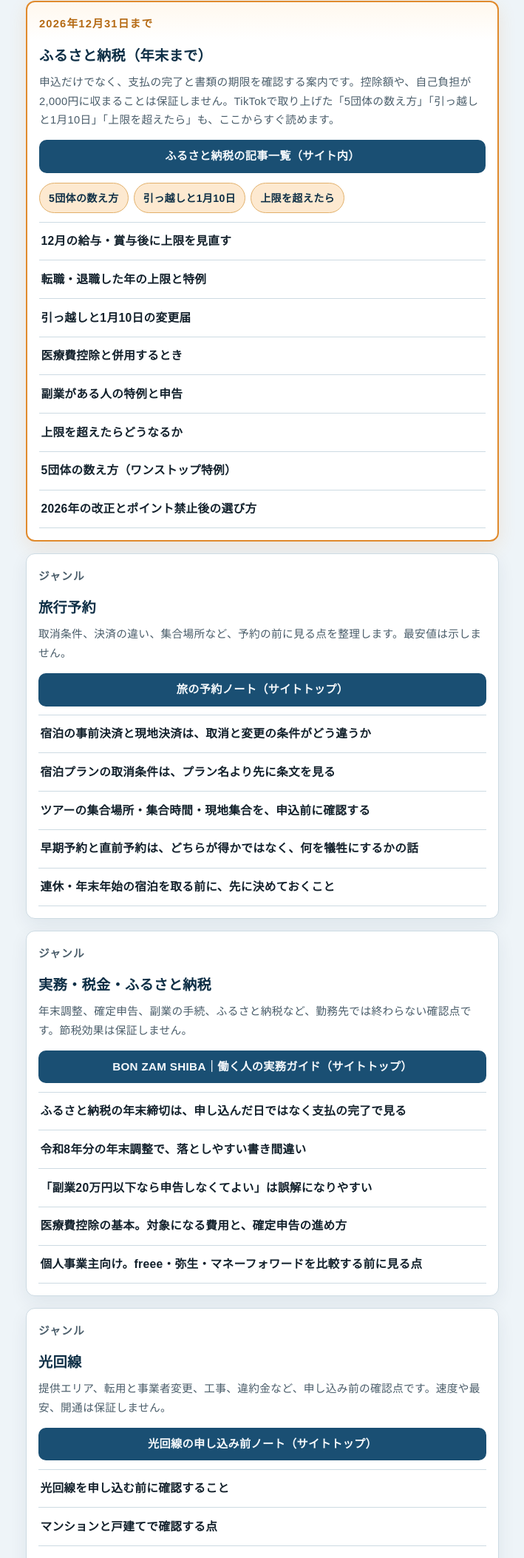
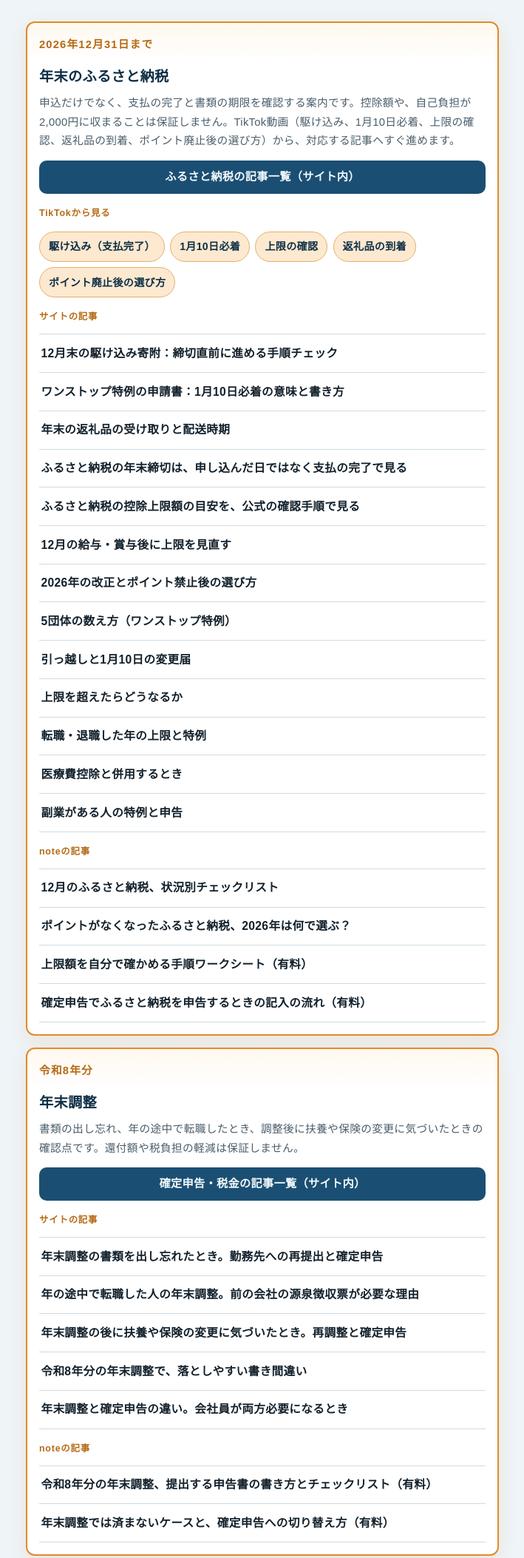
Before and after one commit to ats-business-hub/links, a plain HTML site: page index.html in a window 1280 px wide. Shown: the part 420-2526 px from the top of the page at 74% size, without its empty margins (285-994 px from the left). Drawn offline with Linux system fonts and the light colour scheme.

Commit message:
リンクまとめの先頭に、年末のふるさと納税と年末調整の案内を置く
今日公開した実務ガイドとnoteの記事へ案内する。TikTok動画14〜18のテーマから対応記事へ進めるようにした。アフィリエイトリンクは置かない。?from=tiktok などの計測は維持する。

```diff
--- a/index.html
+++ b/index.html
@@ -4,10 +4,10 @@
   <meta charset="utf-8">
   <meta name="viewport" content="width=device-width, initial-scale=1">
   <title>リンクまとめ｜申し込み前の確認ノート</title>
-  <meta name="description" content="旅行予約、光回線、仕事の手続、IT転職、オンラインスクール、保険相談、投資の学びなど、申し込み前の確認点をまとめた無料ガイドへの案内ページです。行き先の記事には広告（PR）が含まれることがあります。効果や得は保証しません。">
+  <meta name="description" content="年末のふるさと納税と年末調整、旅行予約、光回線、仕事の手続など、申し込み前の確認点をまとめた無料ガイドへの案内ページです。行き先の記事には広告（PR）が含まれることがあります。効果や得は保証しません。">
   <meta name="robots" content="index,follow">
   <meta property="og:title" content="リンクまとめ｜申し込み前の確認ノート">
-  <meta property="og:description" content="旅行予約、光回線、仕事の手続、IT転職、オンラインスクール、保険相談、投資の学びなど、申し込み前の確認点をまとめた無料ガイドへの案内です。広告（PR）を含むことがあります。効果や得は保証しません。">
+  <meta property="og:description" content="年末のふるさと納税と年末調整など、申し込み前の確認点をまとめた無料ガイドへの案内です。広告（PR）を含むことがあります。効果や得は保証しません。">
   <meta property="og:type" content="website">
   <meta property="og:url" content="https://ats-business-hub.github.io/links/">
   <link rel="canonical" href="https://ats-business-hub.github.io/links/">
@@ -35,14 +35,15 @@
   <div class="hero">
     <div class="wrap">
       <h1>申し込み前の確認ノート</h1>
-      <p class="lede">年末までのふるさと納税、旅行の予約、光回線、仕事の手続、IT転職、オンラインスクール、保険の相談、投資の学びについて、公式の案内をもとに確認点を整理した無料ガイドです。気になるジャンルからお進みください。</p>
+      <p class="lede">年末のふるさと納税と年末調整、旅行の予約、光回線、仕事の手続、IT転職、オンラインスクール、保険の相談、投資の学びについて、公式の案内をもとに確認点を整理した無料ガイドです。控除額や還付は保証しません。気になるジャンルからお進みください。</p>
     </div>
   </div>
 
   <nav class="jump" aria-label="ジャンル">
     <div class="wrap">
       <ul>
-        <li><a href="#furusato">ふるさと納税</a></li>
+        <li><a href="#furusato">年末のふるさと納税</a></li>
+        <li><a href="#nenmatsu">年末調整</a></li>
         <li><a href="#travel">旅行予約</a></li>
         <li><a href="#jitsumu">実務・税金</a></li>
         <li><a href="#hikari">光回線</a></li>
@@ -60,24 +61,62 @@
       <section class="genre genre-featured" id="furusato">
         <header class="genre-head">
           <p class="kicker">2026年12月31日まで</p>
-          <h2>ふるさと納税（年末まで）</h2>
-          <p>申込だけでなく、支払の完了と書類の期限を確認する案内です。控除額や、自己負担が2,000円に収まることは保証しません。TikTokで取り上げた「5団体の数え方」「引っ越しと1月10日」「上限を超えたら」も、ここからすぐ読めます。</p>
+          <h2>年末のふるさと納税</h2>
+          <p>申込だけでなく、支払の完了と書類の期限を確認する案内です。控除額や、自己負担が2,000円に収まることは保証しません。TikTok動画（駆け込み、1月10日必着、上限の確認、返礼品の到着、ポイント廃止後の選び方）から、対応する記事へすぐ進めます。</p>
           <a class="site-top" href="https://ats-business-hub.github.io/jitsumu-guide/categories/furusato/">ふるさと納税の記事一覧（サイト内）</a>
         </header>
-        <ul class="topic-chips" aria-label="よく見られる確認点">
-          <li><a href="https://ats-business-hub.github.io/jitsumu-guide/articles/furusato-onestop/">5団体の数え方</a></li>
-          <li><a href="https://ats-business-hub.github.io/jitsumu-guide/articles/furusato-hikkoshi/">引っ越しと1月10日</a></li>
-          <li><a href="https://ats-business-hub.github.io/jitsumu-guide/articles/furusato-jogen-koeta/">上限を超えたら</a></li>
+        <p class="list-label">TikTokから見る</p>
+        <ul class="topic-chips" aria-label="TikTok動画から見る確認点">
+          <li><a href="https://ats-business-hub.github.io/jitsumu-guide/articles/furusato-kakekomi/">駆け込み（支払完了）</a></li>
+          <li><a href="https://ats-business-hub.github.io/jitsumu-guide/articles/furusato-onestop-shinseisho/">1月10日必着</a></li>
+          <li><a href="https://ats-business-hub.github.io/jitsumu-guide/articles/furusato-12gatsu-jogen/">上限の確認</a></li>
+          <li><a href="https://ats-business-hub.github.io/jitsumu-guide/articles/furusato-henrei-uketori/">返礼品の到着</a></li>
+          <li><a href="https://ats-business-hub.github.io/jitsumu-guide/articles/furusato-2026-kaisei/">ポイント廃止後の選び方</a></li>
         </ul>
+        <p class="list-label">サイトの記事</p>
         <ul class="articles">
+          <li><a href="https://ats-business-hub.github.io/jitsumu-guide/articles/furusato-kakekomi/">12月末の駆け込み寄附：締切直前に進める手順チェック</a></li>
+          <li><a href="https://ats-business-hub.github.io/jitsumu-guide/articles/furusato-onestop-shinseisho/">ワンストップ特例の申請書：1月10日必着の意味と書き方</a></li>
+          <li><a href="https://ats-business-hub.github.io/jitsumu-guide/articles/furusato-henrei-uketori/">年末の返礼品の受け取りと配送時期</a></li>
+          <li><a href="https://ats-business-hub.github.io/jitsumu-guide/articles/furusato-shimekiri/">ふるさと納税の年末締切は、申し込んだ日ではなく支払の完了で見る</a></li>
+          <li><a href="https://ats-business-hub.github.io/jitsumu-guide/articles/furusato-jogen/">ふるさと納税の控除上限額の目安を、公式の確認手順で見る</a></li>
           <li><a href="https://ats-business-hub.github.io/jitsumu-guide/articles/furusato-12gatsu-jogen/">12月の給与・賞与後に上限を見直す</a></li>
+          <li><a href="https://ats-business-hub.github.io/jitsumu-guide/articles/furusato-2026-kaisei/">2026年の改正とポイント禁止後の選び方</a></li>
+          <li><a href="https://ats-business-hub.github.io/jitsumu-guide/articles/furusato-onestop/">5団体の数え方（ワンストップ特例）</a></li>
+          <li><a href="https://ats-business-hub.github.io/jitsumu-guide/articles/furusato-hikkoshi/">引っ越しと1月10日の変更届</a></li>
+          <li><a href="https://ats-business-hub.github.io/jitsumu-guide/articles/furusato-jogen-koeta/">上限を超えたらどうなるか</a></li>
           <li><a href="https://ats-business-hub.github.io/jitsumu-guide/articles/furusato-tenshoku-taishoku/">転職・退職した年の上限と特例</a></li>
-          <li><a href="https://ats-business-hub.github.io/jitsumu-guide/articles/furusato-hikkoshi/">引っ越しと1月10日の変更届</a></li>
           <li><a href="https://ats-business-hub.github.io/jitsumu-guide/articles/furusato-iryouhi-heiyo/">医療費控除と併用するとき</a></li>
           <li><a href="https://ats-business-hub.github.io/jitsumu-guide/articles/furusato-fukugyo/">副業がある人の特例と申告</a></li>
-          <li><a href="https://ats-business-hub.github.io/jitsumu-guide/articles/furusato-jogen-koeta/">上限を超えたらどうなるか</a></li>
-          <li><a href="https://ats-business-hub.github.io/jitsumu-guide/articles/furusato-onestop/">5団体の数え方（ワンストップ特例）</a></li>
-          <li><a href="https://ats-business-hub.github.io/jitsumu-guide/articles/furusato-2026-kaisei/">2026年の改正とポイント禁止後の選び方</a></li>
+        </ul>
+        <p class="list-label">noteの記事</p>
+        <ul class="articles">
+          <li><a href="https://note.com/mute_kiwi5115/n/nef8720880c73">12月のふるさと納税、状況別チェックリスト</a></li>
+          <li><a href="https://note.com/mute_kiwi5115/n/nfd01b5ce4d66">ポイントがなくなったふるさと納税、2026年は何で選ぶ？</a></li>
+          <li><a href="https://note.com/mute_kiwi5115/n/n6b269e9191d0">上限額を自分で確かめる手順ワークシート（有料）</a></li>
+          <li><a href="https://note.com/mute_kiwi5115/n/n4cf49074ff5c">確定申告でふるさと納税を申告するときの記入の流れ（有料）</a></li>
+        </ul>
+      </section>
+
+      <section class="genre genre-featured" id="nenmatsu">
+        <header class="genre-head">
+          <p class="kicker">令和8年分</p>
+          <h2>年末調整</h2>
+          <p>書類の出し忘れ、年の途中で転職したとき、調整後に扶養や保険の変更に気づいたときの確認点です。還付額や税負担の軽減は保証しません。</p>
+          <a class="site-top" href="https://ats-business-hub.github.io/jitsumu-guide/categories/zeikin/">確定申告・税金の記事一覧（サイト内）</a>
+        </header>
+        <p class="list-label">サイトの記事</p>
+        <ul class="articles">
+          <li><a href="https://ats-business-hub.github.io/jitsumu-guide/articles/nenmatsu-chosei-dashiwasure/">年末調整の書類を出し忘れたとき。勤務先への再提出と確定申告</a></li>
+          <li><a href="https://ats-business-hub.github.io/jitsumu-guide/articles/nenmatsu-chosei-tenshoku/">年の途中で転職した人の年末調整。前の会社の源泉徴収票が必要な理由</a></li>
+          <li><a href="https://ats-business-hub.github.io/jitsumu-guide/articles/nenmatsu-chosei-saichosei/">年末調整の後に扶養や保険の変更に気づいたとき。再調整と確定申告</a></li>
+          <li><a href="https://ats-business-hub.github.io/jitsumu-guide/articles/nenmatsu-chosei-machigai/">令和8年分の年末調整で、落としやすい書き間違い</a></li>
+          <li><a href="https://ats-business-hub.github.io/jitsumu-guide/articles/nenmatsu-kakutei-chigai/">年末調整と確定申告の違い。会社員が両方必要になるとき</a></li>
+        </ul>
+        <p class="list-label">noteの記事</p>
+        <ul class="articles">
+          <li><a href="https://note.com/mute_kiwi5115/n/nf9e6f97c40a4">令和8年分の年末調整、提出する申告書の書き方とチェックリスト（有料）</a></li>
+          <li><a href="https://note.com/mute_kiwi5115/n/n552f0ae8c317">年末調整では済まないケースと、確定申告への切り替え方（有料）</a></li>
         </ul>
       </section>
 
@@ -100,15 +139,14 @@
       <section class="genre" id="jitsumu">
         <header class="genre-head">
           <p class="kicker">ジャンル</p>
-          <h2>実務・税金・ふるさと納税</h2>
-          <p>年末調整、確定申告、副業の手続、ふるさと納税など、勤務先では終わらない確認点です。節税効果は保証しません。</p>
+          <h2>実務・税金</h2>
+          <p>確定申告、副業の手続など、勤務先では終わらない確認点です。年末のふるさと納税と年末調整は、ページ上部のコーナーにまとめています。節税効果は保証しません。</p>
           <a class="site-top" href="https://ats-business-hub.github.io/jitsumu-guide/">BON ZAM SHIBA｜働く人の実務ガイド（サイトトップ）</a>
         </header>
         <ul class="articles">
-          <li><a href="https://ats-business-hub.github.io/jitsumu-guide/articles/furusato-shimekiri/">ふるさと納税の年末締切は、申し込んだ日ではなく支払の完了で見る</a></li>
-          <li><a href="https://ats-business-hub.github.io/jitsumu-guide/articles/nenmatsu-chosei-machigai/">令和8年分の年末調整で、落としやすい書き間違い</a></li>
           <li><a href="https://ats-business-hub.github.io/jitsumu-guide/articles/fukugyo-20man/">「副業20万円以下なら申告しなくてよい」は誤解になりやすい</a></li>
           <li><a href="https://ats-business-hub.github.io/jitsumu-guide/articles/iryouhi-kojo/">医療費控除の基本。対象になる費用と、確定申告の進め方</a></li>
+          <li><a href="https://ats-business-hub.github.io/jitsumu-guide/articles/kakutei-smartphone/">確定申告をスマホで進める手順。マイナンバーカードと、送信前の確認点</a></li>
           <li><a href="https://ats-business-hub.github.io/jitsumu-guide/articles/freee-yayoi-mf-hikaku/">個人事業主向け。freee・弥生・マネーフォワードを比較する前に見る点</a></li>
         </ul>
       </section>
--- a/style.css
+++ b/style.css
@@ -211,3 +211,12 @@ main { padding: 1rem 0 2.5rem; }
   border-color: var(--accent);
   color: #1a140c;
 }
+
+.list-label {
+  margin: 1rem 0 0;
+  font-size: 0.78rem;
+  letter-spacing: 0.06em;
+  color: var(--teal);
+  font-weight: 700;
+}
+.genre-featured .list-label { color: #b56a14; }
```
Also changed, not shown: 1 other file.
